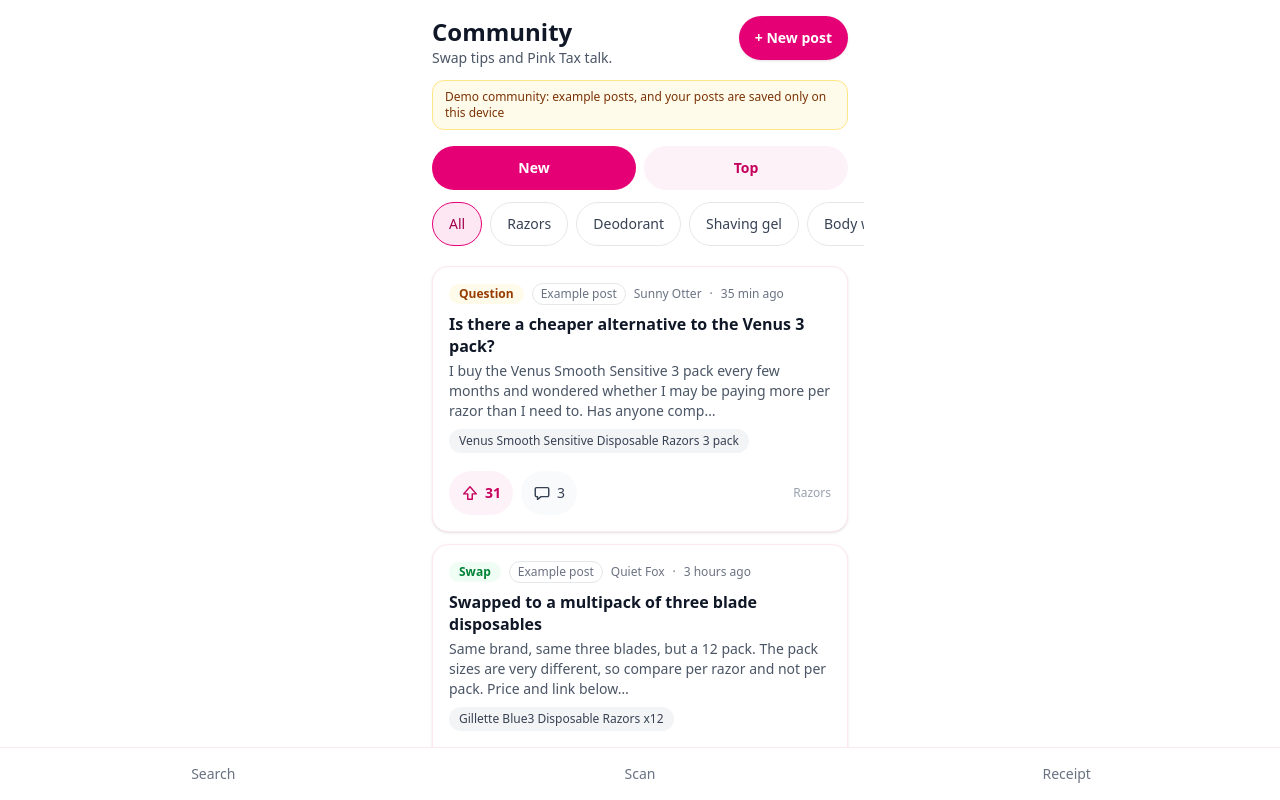
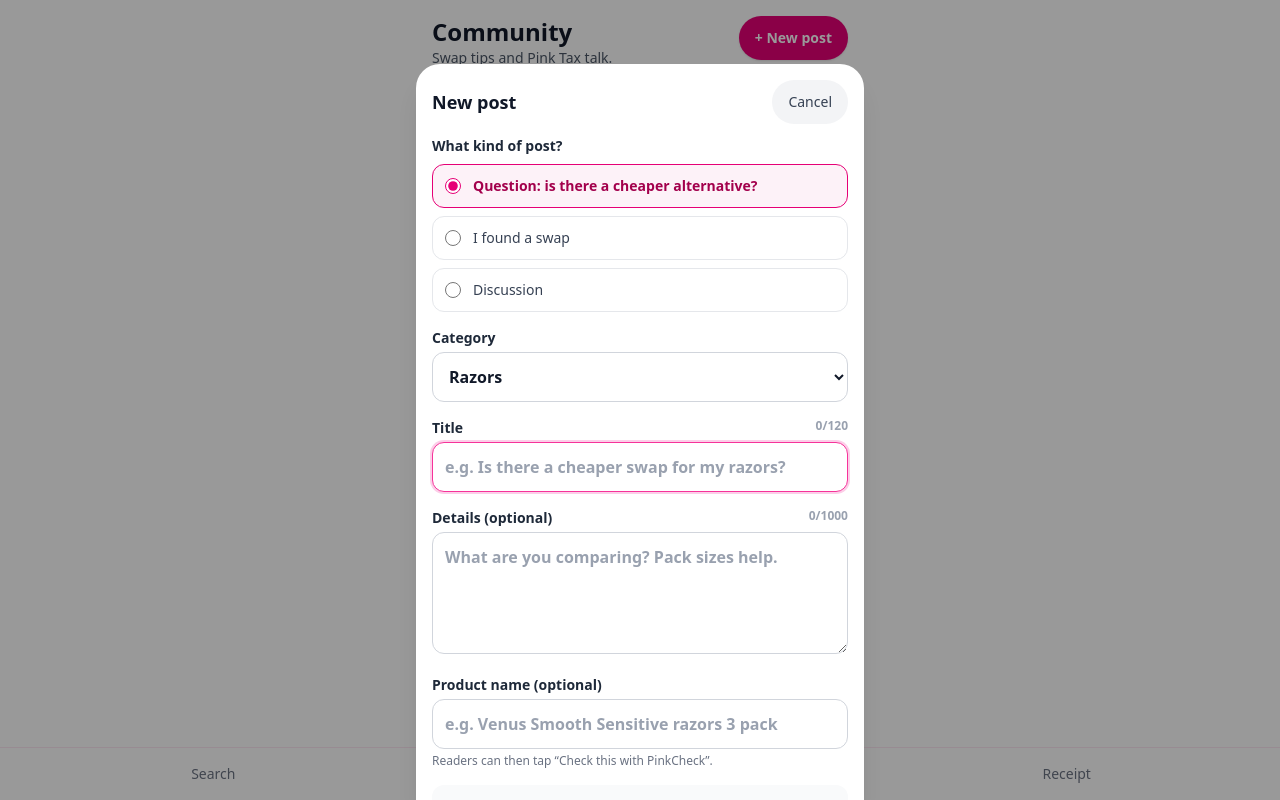
Before and after one commit to shaantshor/PinkCheck, a Next.js app: page /community in a window 1280 px wide. Both pictures are taken after a click on the button "+ New post". Shown: the top 800 px of the page. Built offline with nearby package versions, Linux system fonts and the light colour scheme.

Commit message:
feat(community): C-3 new post sheet with sourced-price rule and nickname
Co-Authored-By: Claude Sonnet 5.5 <noreply@anthropic.com>

```diff
--- a/components/community/CommunityHome.tsx
+++ b/components/community/CommunityHome.tsx
@@ -1,6 +1,14 @@
 'use client';
+import { useState } from 'react';
 import Feed from './Feed';
+import NewPostSheet from './NewPostSheet';
 
 export default function CommunityHome() {
-  return <Feed onNewPost={() => undefined} />;
+  const [open, setOpen] = useState(false);
+  return (
+    <>
+      <Feed onNewPost={() => setOpen(true)} />
+      <NewPostSheet open={open} onClose={() => setOpen(false)} />
+    </>
+  );
 }
--- /dev/null
+++ b/components/community/NewPostSheet.tsx
@@ -0,0 +1,224 @@
+'use client';
+import { useEffect, useRef, useState } from 'react';
+import { useRouter } from 'next/navigation';
+import { LIMITS } from '@/lib/community/sanitize';
+import { addPost, randomNickname, setNickname, useCommunity } from '@/lib/community/store';
+import { CATEGORIES, POST_TYPES, type Category, type PostType } from '@/lib/community/types';
+
+const field =
+  'mt-1 w-full rounded-xl border border-gray-300 bg-white px-3 py-3 text-base text-gray-900 placeholder:text-gray-400 focus:border-pink-500 focus:outline-none focus:ring-2 focus:ring-pink-200';
+
+function Counter({ n, max }: { n: number; max: number }) {
+  return <span className={`text-xs ${n >= max ? 'text-pink-700' : 'text-gray-400'}`}>{n}/{max}</span>;
+}
+
+export default function NewPostSheet({ open, onClose }: { open: boolean; onClose: () => void }) {
+  const router = useRouter();
+  const { nickname } = useCommunity();
+  const [type, setType] = useState<PostType>('question');
+  const [category, setCategory] = useState<Category>('Razors');
+  const [title, setTitle] = useState('');
+  const [body, setBody] = useState('');
+  const [product, setProduct] = useState('');
+  const [price, setPrice] = useState('');
+  const [url, setUrl] = useState('');
+  const [nick, setNick] = useState('');
+  const [error, setError] = useState<string | null>(null);
+  const titleRef = useRef<HTMLInputElement>(null);
+
+  useEffect(() => {
+    if (!open) return;
+    setNick(nickname);
+    setError(null);
+    const t = setTimeout(() => titleRef.current?.focus(), 150);
+    const onKey = (e: KeyboardEvent) => e.key === 'Escape' && onClose();
+    window.addEventListener('keydown', onKey);
+    const prev = document.body.style.overflow;
+    document.body.style.overflow = 'hidden';
+    return () => {
+      clearTimeout(t);
+      window.removeEventListener('keydown', onKey);
+      document.body.style.overflow = prev;
+    };
+    // nickname is read once when the sheet opens
+    // eslint-disable-next-line react-hooks/exhaustive-deps
+  }, [open]);
+
+  if (!open) return null;
+
+  const submit = (e: React.FormEvent) => {
+    e.preventDefault();
+    if (nick.trim() && nick.trim() !== nickname) {
+      const r = setNickname(nick);
+      if (!r.ok) return setError(r.error);
+    }
+    const res = addPost({ type, category, title, body, product_name: product, price, source_url: url });
+    if (!res.ok) return setError(res.error);
+    setTitle('');
+    setBody('');
+    setProduct('');
+    setPrice('');
+    setUrl('');
+    onClose();
+    router.push(`/community/${res.value.id}`);
+  };
+
+  return (
+    <div className="fixed inset-0 z-[60] flex items-end justify-center" role="dialog" aria-modal="true" aria-label="New post">
+      <button type="button" aria-label="Close" onClick={onClose} className="absolute inset-0 bg-black/40" />
+      <form
+        onSubmit={submit}
+        className="anim-fade-up relative max-h-[92vh] w-full max-w-md overflow-y-auto rounded-t-3xl bg-white p-4 pb-8 shadow-xl"
+      >
+        <div className="flex items-center justify-between">
+          <h2 className="text-lg font-extrabold text-gray-900">New post</h2>
+          <button
+            type="button"
+            onClick={onClose}
+            className="press min-h-11 rounded-full bg-gray-100 px-4 text-sm font-medium text-gray-700"
+          >
+            Cancel
+          </button>
+        </div>
+
+        <fieldset className="mt-3">
+          <legend className="text-sm font-semibold text-gray-800">What kind of post?</legend>
+          <div className="mt-2 space-y-2">
+            {POST_TYPES.map((t) => (
+              <label
+                key={t.id}
+                className={`flex min-h-11 cursor-pointer items-center gap-3 rounded-xl border px-3 py-2 text-sm ${
+                  type === t.id ? 'border-pink-600 bg-pink-50 font-semibold text-pink-800' : 'border-gray-200 text-gray-700'
+                }`}
+              >
+                <input
+                  type="radio"
+                  name="type"
+                  className="h-4 w-4 accent-pink-600"
+                  checked={type === t.id}
+                  onChange={() => setType(t.id)}
+                />
+                {t.label}
+              </label>
+            ))}
+          </div>
+        </fieldset>
+
+        <label className="mt-4 block text-sm font-semibold text-gray-800">
+          Category
+          <select value={category} onChange={(e) => setCategory(e.target.value as Category)} className={field}>
+            {CATEGORIES.map((c) => (
+              <option key={c}>{c}</option>
+            ))}
+          </select>
+        </label>
+
+        <label className="mt-4 block text-sm font-semibold text-gray-800">
+          <span className="flex justify-between">
+            Title <Counter n={title.length} max={LIMITS.title} />
+          </span>
+          <input
+            ref={titleRef}
+            value={title}
+            maxLength={LIMITS.title}
+            onChange={(e) => setTitle(e.target.value)}
+            placeholder="e.g. Is there a cheaper swap for my razors?"
+            className={field}
+            required
+          />
+        </label>
+
+        <label className="mt-4 block text-sm font-semibold text-gray-800">
+          <span className="flex justify-between">
+            Details (optional) <Counter n={body.length} max={LIMITS.body} />
+          </span>
+          <textarea
+            value={body}
+            maxLength={LIMITS.body}
+            onChange={(e) => setBody(e.target.value)}
+            rows={4}
+            placeholder="What are you comparing? Pack sizes help."
+            className={field}
+          />
+        </label>
+
+        <label className="mt-4 block text-sm font-semibold text-gray-800">
+          Product name (optional)
+          <input
+            value={product}
+            maxLength={LIMITS.product}
+            onChange={(e) => setProduct(e.target.value)}
+            placeholder="e.g. Venus Smooth Sensitive razors 3 pack"
+            className={field}
+          />
+          <span className="mt-1 block text-xs font-normal text-gray-500">
+            Readers can then tap &ldquo;Check this with PinkCheck&rdquo;.
+          </span>
+        </label>
+
+        <div className="mt-4 rounded-xl bg-gray-50 p-3">
+          <p className="text-sm font-semibold text-gray-800">Add a price (optional)</p>
+          <p className="text-xs text-gray-600">A price only shows if you add a source link too (https only).</p>
+          <div className="mt-2 flex gap-2">
+            <label className="w-28 shrink-0 text-xs font-medium text-gray-700">
+              Price (£)
+              <input
+                value={price}
+                inputMode="decimal"
+                onChange={(e) => setPrice(e.target.value)}
+                placeholder="4.99"
+                className={field}
+              />
+            </label>
+            <label className="min-w-0 flex-1 text-xs font-medium text-gray-700">
+              Source link
+              <input
+                value={url}
+                inputMode="url"
+                autoCapitalize="none"
+                onChange={(e) => setUrl(e.target.value)}
+                placeholder="https://..."
+                className={field}
+              />
+            </label>
+          </div>
+        </div>
+
+        <div className="mt-4">
+          <label className="block text-sm font-semibold text-gray-800">
+            Your nickname
+            <div className="flex gap-2">
+              <input
+                value={nick}
+                maxLength={LIMITS.nickname}
+                onChange={(e) => setNick(e.target.value)}
+                className={field}
+              />
+              <button
+                type="button"
+                onClick={() => setNick(randomNickname())}
+                className="press mt-1 min-h-12 shrink-0 rounded-xl bg-pink-50 px-3 text-sm font-semibold text-pink-700"
+              >
+                Shuffle
+              </button>
+            </div>
+          </label>
+          <p className="mt-1 text-xs text-gray-500">No sign in. Saved only on this device.</p>
+        </div>
+
+        {error && (
+          <p role="alert" className="mt-4 rounded-xl bg-red-50 p-3 text-sm text-red-700">
+            {error}
+          </p>
+        )}
+
+        <button
+          type="submit"
+          className="press mt-5 min-h-12 w-full rounded-full bg-pink-600 text-base font-bold text-white shadow-sm"
+        >
+          Post
+        </button>
+      </form>
+    </div>
+  );
+}
```
